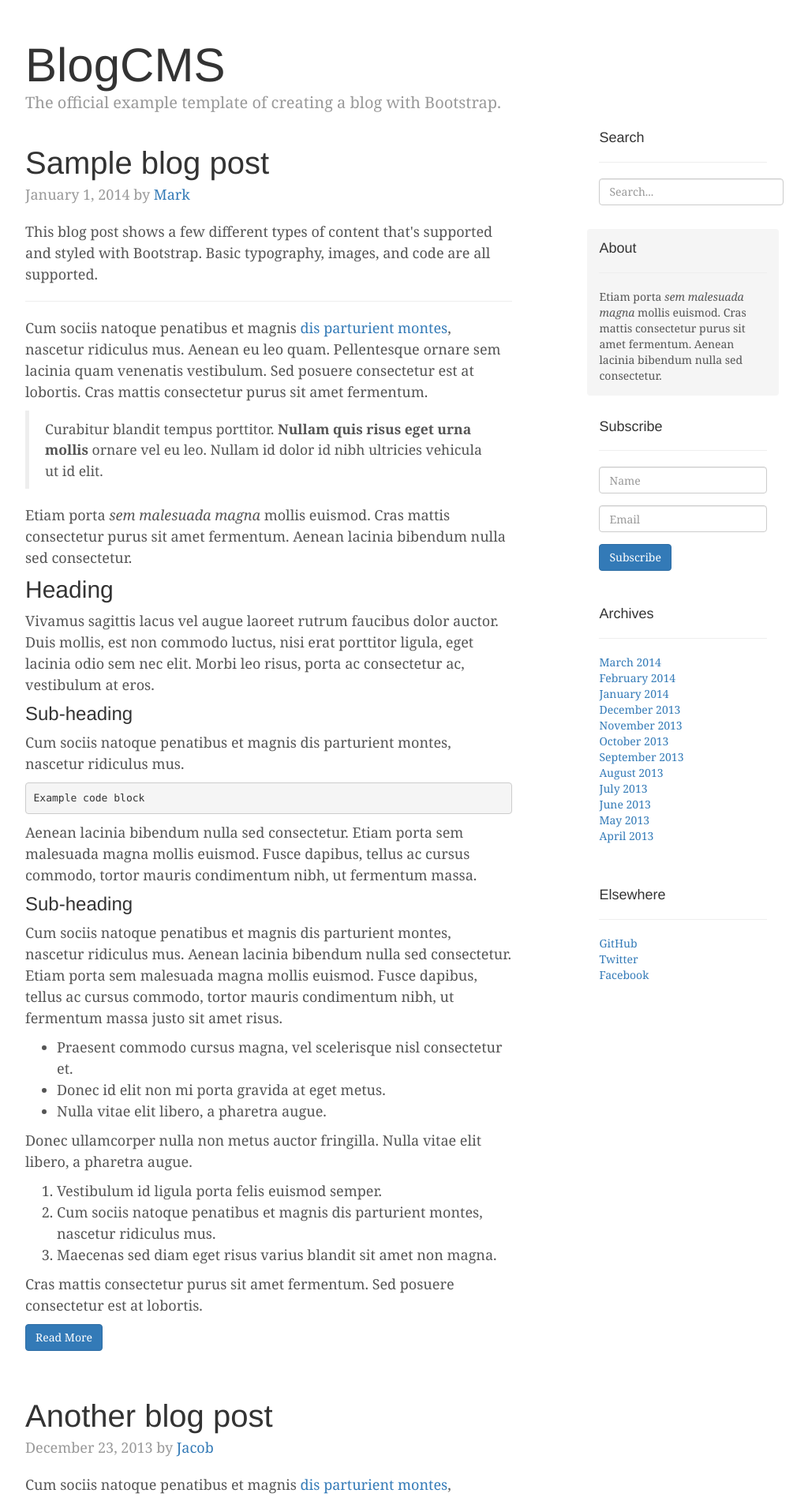
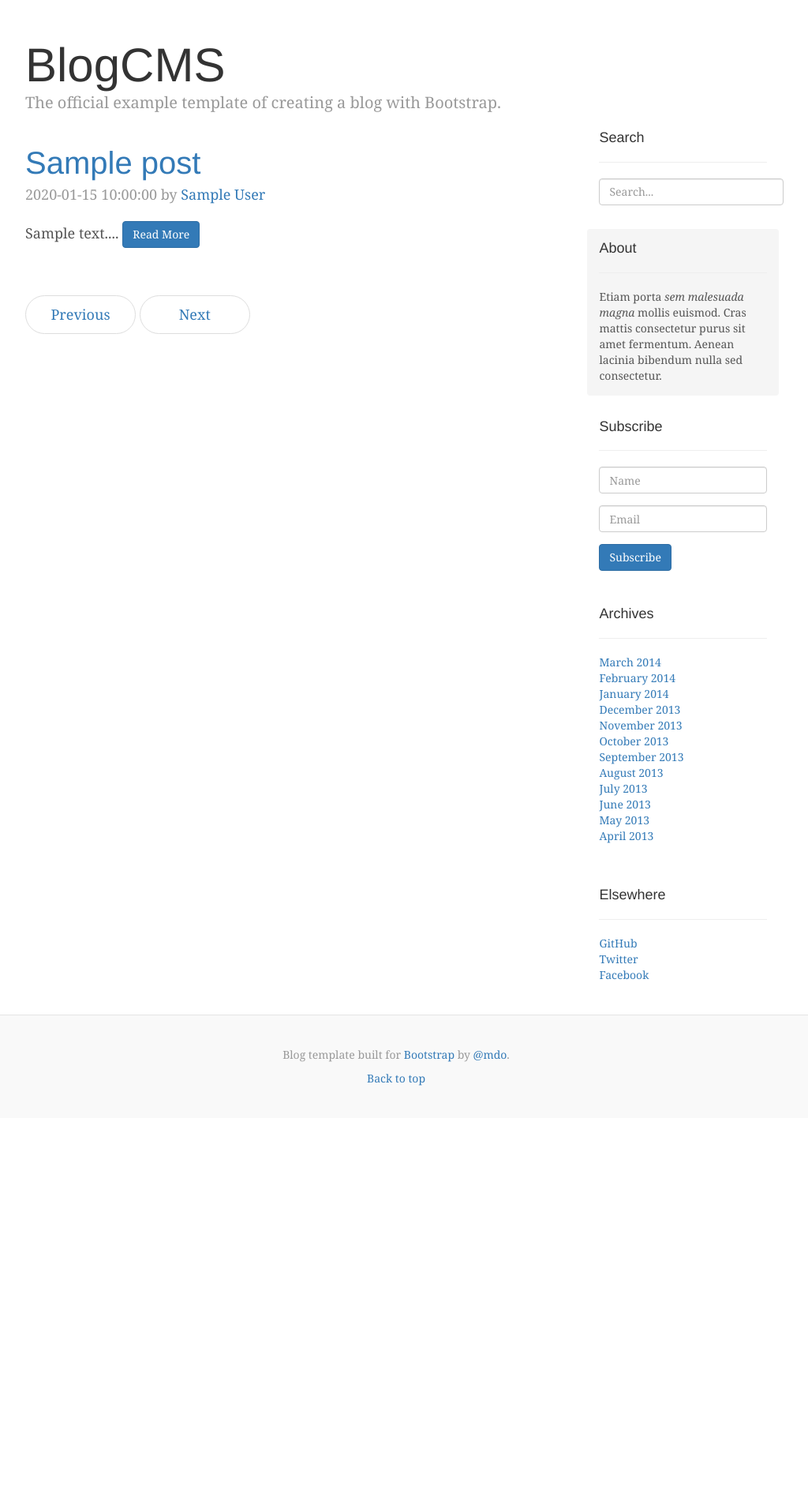
Before and after one commit to town-chen/blogCMS, a PHP site: page /index.php in a window 1280 px wide. Shown: the part 40-1936 px from the top of the page at 79% size, without its empty margins (138-1162 px from the left). After the commit the page ends 1415 px from the top, so only its background shows below. Run offline with PHP 8.4, Linux system fonts and the light colour scheme; tables that the repository leaves empty or names only in its code hold one stand-in row (values such as "Sample post").

Commit message:
修改动态首页

```diff
--- a/index.php
+++ b/index.php
@@ -1,71 +1,33 @@
-<?php include("includes/header.php"); ?>
+<?php
+include("includes/header.php");
+if(isset($_GET['category'])) {
+  $category = mysqli_real_escape_string($db, $_GET['category']);
+  $query = "SELECT * FROM posts WHERE category='$category'";
+}else {
+  $query = "SELECT * FROM posts";
+}
+
+$posts = $db->query($query);
+?>
 
           <div class="blog-header">
             <h1 class="blog-title">BlogCMS</h1>
             <p class="lead blog-description">The official example template of creating a blog with Bootstrap.</p>
           </div>
+          <?php if($posts->num_rows > 0) {
+            while($row = $posts->fetch_assoc()) {
+            ?>
+          <div class="blog-post">
+            <h2 class="blog-post-title"><a href="single.php?post=<?php echo $row['id']; ?>"><?php echo $row['title']; ?></a></h2>
+            <p class="blog-post-meta"><?php echo $row['date']; ?> by <a href="#"><?php echo $row['author']; ?></a></p>
 
-          <div class="blog-post">
-            <h2 class="blog-post-title">Sample blog post</h2>
-            <p class="blog-post-meta">January 1, 2014 by <a href="#">Mark</a></p>
+            <?php $body =  $row['body'];
+                  echo substr($body, 0, 400) . "...";
+            ?>
+            <a href="single.php?post=<?php echo $row['id']; ?>" class="btn btn-primary">Read More</a>
+          </div><!-- /.blog-post -->
+          <?php } } ?>
 
-            <p>This blog post shows a few different types of content that's supported and styled with Bootstrap. Basic typography, images, and code are all supported.</p>
-            <hr>
-            <p>Cum sociis natoque penatibus et magnis <a href="#">dis parturient montes</a>, nascetur ridiculus mus. Aenean eu leo quam. Pellentesque ornare sem lacinia quam venenatis vestibulum. Sed posuere consectetur est at lobortis. Cras mattis consectetur purus sit amet fermentum.</p>
-            <blockquote>
-              <p>Curabitur blandit tempus porttitor. <strong>Nullam quis risus eget urna mollis</strong> ornare vel eu leo. Nullam id dolor id nibh ultricies vehicula ut id elit.</p>
-            </blockquote>
-            <p>Etiam porta <em>sem malesuada magna</em> mollis euismod. Cras mattis consectetur purus sit amet fermentum. Aenean lacinia bibendum nulla sed consectetur.</p>
-            <h2>Heading</h2>
-            <p>Vivamus sagittis lacus vel augue laoreet rutrum faucibus dolor auctor. Duis mollis, est non commodo luctus, nisi erat porttitor ligula, eget lacinia odio sem nec elit. Morbi leo risus, porta ac consectetur ac, vestibulum at eros.</p>
-            <h3>Sub-heading</h3>
-            <p>Cum sociis natoque penatibus et magnis dis parturient montes, nascetur ridiculus mus.</p>
-            <pre><code>Example code block</code></pre>
-            <p>Aenean lacinia bibendum nulla sed consectetur. Etiam porta sem malesuada magna mollis euismod. Fusce dapibus, tellus ac cursus commodo, tortor mauris condimentum nibh, ut fermentum massa.</p>
-            <h3>Sub-heading</h3>
-            <p>Cum sociis natoque penatibus et magnis dis parturient montes, nascetur ridiculus mus. Aenean lacinia bibendum nulla sed consectetur. Etiam porta sem malesuada magna mollis euismod. Fusce dapibus, tellus ac cursus commodo, tortor mauris condimentum nibh, ut fermentum massa justo sit amet risus.</p>
-            <ul>
-              <li>Praesent commodo cursus magna, vel scelerisque nisl consectetur et.</li>
-              <li>Donec id elit non mi porta gravida at eget metus.</li>
-              <li>Nulla vitae elit libero, a pharetra augue.</li>
-            </ul>
-            <p>Donec ullamcorper nulla non metus auctor fringilla. Nulla vitae elit libero, a pharetra augue.</p>
-            <ol>
-              <li>Vestibulum id ligula porta felis euismod semper.</li>
-              <li>Cum sociis natoque penatibus et magnis dis parturient montes, nascetur ridiculus mus.</li>
-              <li>Maecenas sed diam eget risus varius blandit sit amet non magna.</li>
-            </ol>
-            <p>Cras mattis consectetur purus sit amet fermentum. Sed posuere consectetur est at lobortis.</p>
-            <a href="#" class="btn btn-primary">Read More</a>
-          </div><!-- /.blog-post -->
-
-          <div class="blog-post">
-            <h2 class="blog-post-title">Another blog post</h2>
-            <p class="blog-post-meta">December 23, 2013 by <a href="#">Jacob</a></p>
-
-            <p>Cum sociis natoque penatibus et magnis <a href="#">dis parturient montes</a>, nascetur ridiculus mus. Aenean eu leo quam. Pellentesque ornare sem lacinia quam venenatis vestibulum. Sed posuere consectetur est at lobortis. Cras mattis consectetur purus sit amet fermentum.</p>
-            <blockquote>
-              <p>Curabitur blandit tempus porttitor. <strong>Nullam quis risus eget urna mollis</strong> ornare vel eu leo. Nullam id dolor id nibh ultricies vehicula ut id elit.</p>
-            </blockquote>
-            <p>Etiam porta <em>sem malesuada magna</em> mollis euismod. Cras mattis consectetur purus sit amet fermentum. Aenean lacinia bibendum nulla sed consectetur.</p>
-            <p>Vivamus sagittis lacus vel augue laoreet rutrum faucibus dolor auctor. Duis mollis, est non commodo luctus, nisi erat porttitor ligula, eget lacinia odio sem nec elit. Morbi leo risus, porta ac consectetur ac, vestibulum at eros.</p>
-            <a href="#" class="btn btn-primary">Read More</a>
-          </div><!-- /.blog-post -->
-
-          <div class="blog-post">
-            <h2 class="blog-post-title">New feature</h2>
-            <p class="blog-post-meta">December 14, 2013 by <a href="#">Chris</a></p>
-
-            <p>Cum sociis natoque penatibus et magnis dis parturient montes, nascetur ridiculus mus. Aenean lacinia bibendum nulla sed consectetur. Etiam porta sem malesuada magna mollis euismod. Fusce dapibus, tellus ac cursus commodo, tortor mauris condimentum nibh, ut fermentum massa justo sit amet risus.</p>
-            <ul>
-              <li>Praesent commodo cursus magna, vel scelerisque nisl consectetur et.</li>
-              <li>Donec id elit non mi porta gravida at eget metus.</li>
-              <li>Nulla vitae elit libero, a pharetra augue.</li>
-            </ul>
-            <p>Etiam porta <em>sem malesuada magna</em> mollis euismod. Cras mattis consectetur purus sit amet fermentum. Aenean lacinia bibendum nulla sed consectetur.</p>
-            <p>Donec ullamcorper nulla non metus auctor fringilla. Nulla vitae elit libero, a pharetra augue.</p>
-            <a href="#" class="btn btn-primary">Read More</a>
-          </div><!-- /.blog-post -->
 
           <nav>
             <ul class="pager">
```
